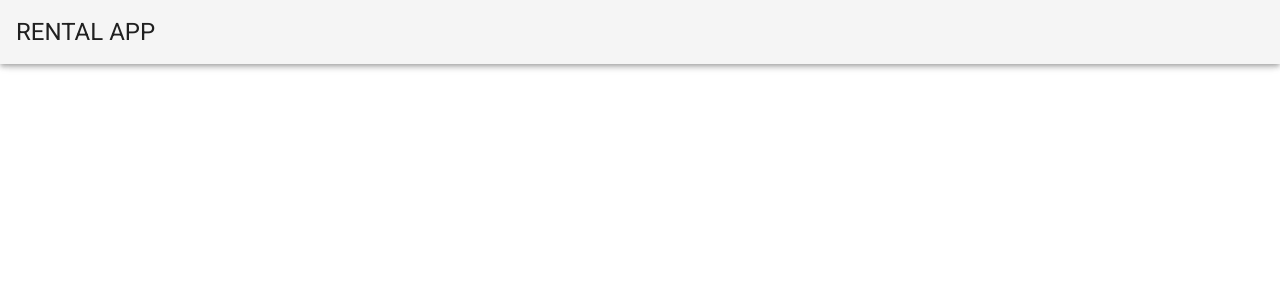
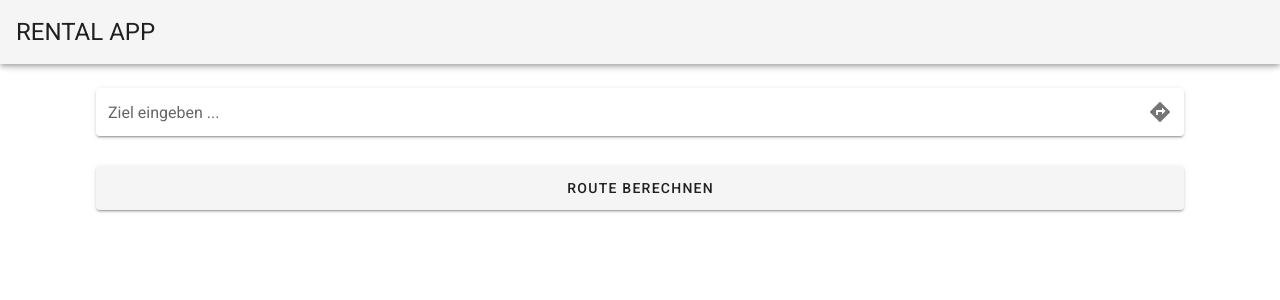
Before and after one commit to Marius998/One-for-All-Rentals, a Vue app in the folder rental-webapp/: page /route in a window 1280 px wide. Shown: the top 300 px of the page. Built offline with nearby package versions, Linux system fonts and the light colour scheme.

Commit message:
routen berechnung + front end route component

```diff
--- a/rental-webapp/src/components/route.vue
+++ b/rental-webapp/src/components/route.vue
@@ -0,0 +1,279 @@
+<template>
+  <div>
+    <p>{{ liste }}</p>
+
+    <div class="flex-box-input">
+      <v-text-field
+        class="inputDestination"
+        v-model="destination"
+        solo
+        label="Ziel eingeben ..."
+        clearable
+        append-icon="directions"
+      ></v-text-field>
+
+      <v-btn id="searchBtn" large v-on:click="getRoute">route berechnen</v-btn>
+    </div>
+
+    <div id="distance-chip" v-if="distanz">
+      <v-chip class="ma-3" color="white" text-color="black" large>
+        <v-icon left>navigation</v-icon>
+        {{ distanz }} km
+      </v-chip>
+    </div>
+
+    <v-card color="transparent" flat v-if="distanz">
+      <v-container class="pa-2" fluid>
+        <v-row>
+          <v-col v-for="(item, i) in items" :key="i" class="flex-box">
+            <v-card :color="item.color"  dark>
+              <v-list-item three-line>
+                <v-list-item-content class="align-self-start">
+                  <v-list-item-title class="headline mb-2" v-text="item.provider"></v-list-item-title>
+
+                  <v-list-item-subtitle v-text="item.type"></v-list-item-subtitle>
+
+                  <div class="flex-box-item">
+                    <v-chip class="ma-2" color="white" text-color="black">
+                      <v-icon small left>query_builder</v-icon>
+                      {{ item.duration}} Minuten
+                    </v-chip>
+
+                    <v-chip class="ma-2" color="white" text-color="black">
+                      <v-icon small left>euro</v-icon>
+                      {{ item.price }}
+                    </v-chip>
+                  </div>
+                </v-list-item-content>
+                <v-img
+                  :src="item.src"
+                  class="providerLogos"
+                  max-width="190"
+                  style="margin-right: 10px;"
+                ></v-img>
+              </v-list-item>
+            </v-card>
+          </v-col>
+        </v-row>
+      </v-container>
+    </v-card>
+  </div>
+</template>
+
+
+<script>
+import { constants } from "crypto";
+
+var lime = 0.2;
+var tier = 0.15;
+var rhingo = 0.23;
+var nextbike = 1;
+
+var start = "Widdersdorferstr" + "218";
+
+export default {
+  data() {
+    return {
+      routeData: [],
+      distanz: "",
+      destination: "",
+      start: "",
+      items: [
+        {
+          color: "#46DD00",
+          src:
+            "https://lh3.googleusercontent.com/pIqWwk66A0zV6ibbFNCpI4bsrsuPnPYFOo2cQa-FEK4PE0BUF5Q5SNkxjxss5bp0rqdIg7M9Hq3fE3QcQaJoV1GUyezaTQgjlVBDVr80fSoiVjj5OURHVeYwyaBYUvXh_bMk7n7g63532xeLqNKjHX2Yr5K_B2Vu7_ngxfO54fll8kIWVA22RovKAycd7sJcUWklBSJHHJcEsogJqR3Hj35Rs5EKGMwY2gvllAWhsczudvuiRmsTB3KTFeDMcETxx3w9_S6Bb9RnHP-gGX1TFu8fLYPf-299T9_AYZDqd_BetXqnaguK55afE0F3zRj6dezMSFN8I9UAsMctUnOzJ3unmsmzMHQkfSpTJzsT9k1k7itCOJ1gck_5TfCuzxWpaaEXHmGHuAN5Z8-Z9P0l2M04oguodmM-5PNlLKaHfU0KK57m6ASCIc8Mh9fnLDsxXk9QW7KEgevZQnkLKiA0W2z1Grvhjd6C5fiN4J4vluONo3GfxQUg5dsGV5CUVrpmlQgkKGzrF-0IsQWQ7cPxMAb7enkm7sqbYEtG1E0tUDNDXSyvTQlpnzTQKt7YVbsqA-vc8H5tEhuQpEg86DuffeS-VCIykVsQ7XrptoIkrxReNdaTTVNE2N31piIWs8CMCRcVjgPd9l85yQlrBqbhC5B55sU3Nl3cnUPAjOoZ7y7LwQmFC9JhlA=w1280-h1253-no",
+          provider: "Lime",
+          type: "E-Scooter",
+          duration: "",
+          price: "",
+          distance: ""
+        },
+        {
+          color: "#69D2AA",
+          src:
+            "https://lh3.googleusercontent.com/pIqWwk66A0zV6ibbFNCpI4bsrsuPnPYFOo2cQa-FEK4PE0BUF5Q5SNkxjxss5bp0rqdIg7M9Hq3fE3QcQaJoV1GUyezaTQgjlVBDVr80fSoiVjj5OURHVeYwyaBYUvXh_bMk7n7g63532xeLqNKjHX2Yr5K_B2Vu7_ngxfO54fll8kIWVA22RovKAycd7sJcUWklBSJHHJcEsogJqR3Hj35Rs5EKGMwY2gvllAWhsczudvuiRmsTB3KTFeDMcETxx3w9_S6Bb9RnHP-gGX1TFu8fLYPf-299T9_AYZDqd_BetXqnaguK55afE0F3zRj6dezMSFN8I9UAsMctUnOzJ3unmsmzMHQkfSpTJzsT9k1k7itCOJ1gck_5TfCuzxWpaaEXHmGHuAN5Z8-Z9P0l2M04oguodmM-5PNlLKaHfU0KK57m6ASCIc8Mh9fnLDsxXk9QW7KEgevZQnkLKiA0W2z1Grvhjd6C5fiN4J4vluONo3GfxQUg5dsGV5CUVrpmlQgkKGzrF-0IsQWQ7cPxMAb7enkm7sqbYEtG1E0tUDNDXSyvTQlpnzTQKt7YVbsqA-vc8H5tEhuQpEg86DuffeS-VCIykVsQ7XrptoIkrxReNdaTTVNE2N31piIWs8CMCRcVjgPd9l85yQlrBqbhC5B55sU3Nl3cnUPAjOoZ7y7LwQmFC9JhlA=w1280-h1253-no",
+          provider: "Tier & Circ",
+          type: "E-Scooter",
+          duration: "",
+          price: "",
+          distance: ""
+        },
+        {
+          color: "#194A97",
+          src:
+            "https://lh3.googleusercontent.com/s2kHd4YvwnnIG-scJcp8gmVJzRmMRB_bSkAiUfAlphtSJVnx2TdJRZoyLMq3QS7r7M4vGjn1kDETXFdio4IF05Di8bngwjVf7Ss_JF1O-d7FdScQd8w2fosyoIIpDGmvrFROVxdBSte0Ai_UztTIYhJx7dPcWOW-ZcUhm2GkmJ60Up237ngjmHxAVErM0gHTVjsvtdumFgJeBy1BYJnqTm96q0m9xGSCZ2NM1zQ5KaY9eMBWif6WlnpNpIhkLZxoyZD0uJ-ZoaKcIn3xhKg9VKALiRZ5p6ohbf5XUQyOhOYnY0th7mztJwclEMpgHOvrK8NstZIukDlDlsRyK_XP9Tu8QP_OzYclHSQywWqI1eaZhzvHWlHrxrucxoufWA5YwxMUoReHPs0npn_BYS8M3GLx3HVekqPS2beii16afz6-u7VnN87VRSatchXU7rRxmvMl8Xa7zbagO0lZZR20Xk6tKJestMt8DLySAvB-dVAxvjZ0JDw9BdzGQZckN_1fEscCLly2KQN4rrvVZe8hrdtr07mJZ4WTZUIrXa_1TI7H4EUimRVaFKWUFM5IBzM8rAtAdJoXZw-Nc0bhpQKtG5QbiWGWwFqorE0uEU1s-XqCqINpuIep3kscZ3RnFf1IoyfFxVuNOWiqtr3JfDYuVJjrgLkN9U5Fp138dSdF_73s6uH-5RcbiA=w1190-h770-no",
+          provider: "nextbike",
+          type: "Fahrrad",
+          duration: "",
+          price: "",
+          distance: ""
+        }
+      ]
+    };
+  },
+  props: ["liste"],
+  methods: {
+    getRoute: function() {
+      console.log("route wird berechnet");
+      var key = "AIzaSyDP0J6PujCjhbuKcqJOfXvuiwgxyGYXKOc";
+
+      var apiBike =
+        "https://maps.googleapis.com/maps/api/directions/json?origin=" +
+        start +
+        "&destination=" +
+        this.destination +
+        "&mode=bicycling&key=" +
+        key;
+      // var apiMoped = 'https://maps.googleapis.com/maps/api/directions/json?origin=' + start + '&destination=' + ende + '&key=' + key
+      var proxyUrl = "https://cors-anywhere.herokuapp.com/";
+
+      var liste = [];
+
+      return new Promise((resolve, reject) => {
+        fetch(proxyUrl + apiBike)
+          .then(res => res.json())
+          .then(data => {
+            var distance = data.routes[0].legs[0].distance.value;
+            var duration = data.routes[0].legs[0].duration.value;
+
+            liste.push(duration, distance);
+            console.log(liste);
+
+            resolve(liste);
+          })
+          .catch(function() {
+            console.log("errorDirectionsFetch");
+          });
+      })
+
+        .then(data => {
+          this.routeData = data;
+        })
+        .catch(function() {
+          console.log("errorLOl");
+        });
+    },
+    calculateLime: function(dauer, distanz) {
+      dauer = dauer / 60;
+      var roundDauer = Math.round(dauer * 1) / 1;
+      distanz = distanz / 1000;
+      var roundDistanz = Math.round(distanz * 100) / 100;
+      console.log(" lime dauer" + dauer);
+      var startgebühr = 1;
+      var preis = dauer * lime + startgebühr;
+      var roundPreis = Math.round(preis * 100) / 100;
+      this.items[0].duration = roundDauer;
+      this.items[0].price = roundPreis;
+      this.items[0].distance = roundDistanz;
+      this.distanz = roundDistanz;
+      console.log(roundPreis);
+    },
+    calculateTierCirc: function(dauer, distanz) {
+      dauer = dauer / 60;
+      var roundDauer = Math.round(dauer * 1) / 1;
+      distanz = distanz / 1000;
+      var roundDistanz = Math.round(distanz * 100) / 100;
+      console.log("tier dauer" + dauer);
+      var startgebühr = 1;
+      var preis = dauer * tier + startgebühr;
+      var roundPreis = Math.round(preis * 100) / 100;
+      this.items[1].duration = roundDauer;
+      this.items[1].price = roundPreis;
+      this.items[0].distance = roundDistanz;
+
+      console.log(roundPreis);
+    },
+    calculateRhingo: function(dauer, distanz) {
+      dauer = dauer / 60;
+      var roundDauer = Math.round(dauer * 1) / 1;
+      distanz = distanz / 1000;
+      var roundDistanz = Math.round(distanz * 100) / 100;
+      console.log(" rhingo dauer" + dauer);
+      var preis = dauer * rhingo;
+      var roundPreis = Math.round(preis * 100) / 100;
+
+      console.log(roundPreis);
+    },
+    calculateNextBike: function(dauer, distanz) {
+      dauer = dauer / 60;
+      var roundDauer = Math.round(dauer * 1) / 1;
+      distanz = distanz / 1000;
+      var roundDistanz = Math.round(distanz * 100) / 100;
+      console.log(" nextbike dauer" + dauer);
+      if (dauer >= 30) {
+        var preis = nextbike * 2;
+      } else {
+        preis = nextbike;
+      }
+      this.items[2].duration = roundDauer;
+      this.items[2].price = preis;
+      this.items[0].distance = roundDistanz;
+
+      console.log(preis);
+    }
+  },
+  watch: {
+    routeData: function() {
+      this.calculateLime(this.routeData[0], this.routeData[1]);
+      this.calculateTierCirc(this.routeData[0], this.routeData[1]);
+      this.calculateNextBike(this.routeData[0], this.routeData[1]);
+    }
+  }
+};
+</script>
+
+
+
+<style scoped>
+.inputDestination {
+  max-width: 85%;
+}
+
+.flex-box-input {
+  display: flex;
+  flex-wrap: wrap;
+  justify-content: space-evenly;
+  margin-top: 3vh;
+}
+
+.flex-box-item {
+  display: flex;
+  flex-wrap: wrap;
+  margin-top: 2vh;
+}
+
+#searchBtn {
+  width: 85%;
+}
+
+#distance-chip {
+  display: flex;
+  justify-content: center;
+  margin-top: 20px;
+}
+
+.ma-3 {
+  width: 40vw;
+  display: flex;
+  justify-content: space-around;
+  box-shadow: 0px 10px 20px 0px rgba(0, 0, 0, 0.1);
+}
+
+.pa-2 {
+  margin-top: 1vh;
+}
+
+.ma-2 {
+  width: 33vw;
+  height: 5vh;
+  display: flex;
+  justify-content: center;
+  box-shadow: 0px 10px 20px 0px rgba(0, 0, 0, 0.1);
+}
+
+.flex-box {
+  display: flex;
+  flex-wrap: wrap;
+}
+</style>
```
